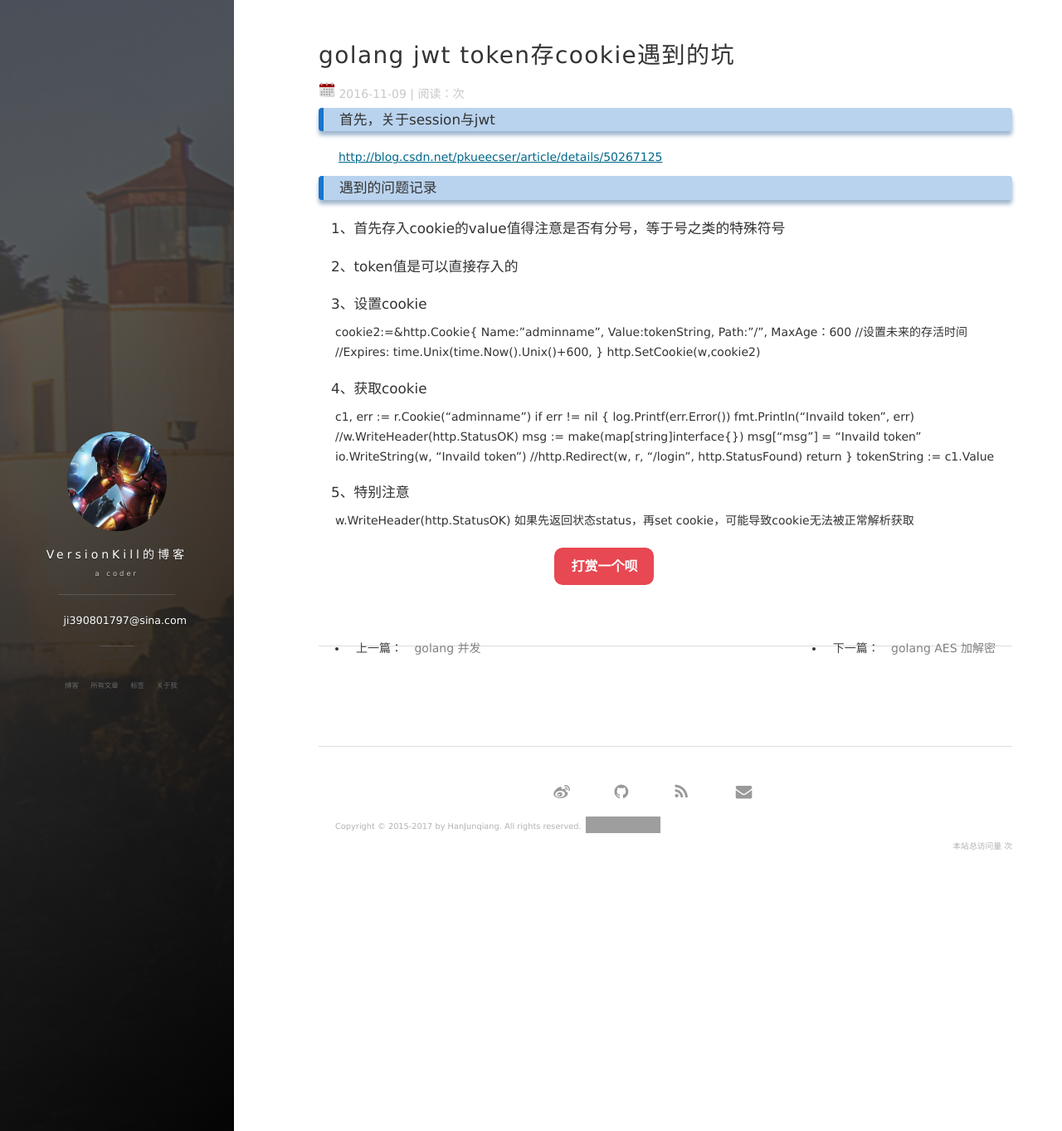
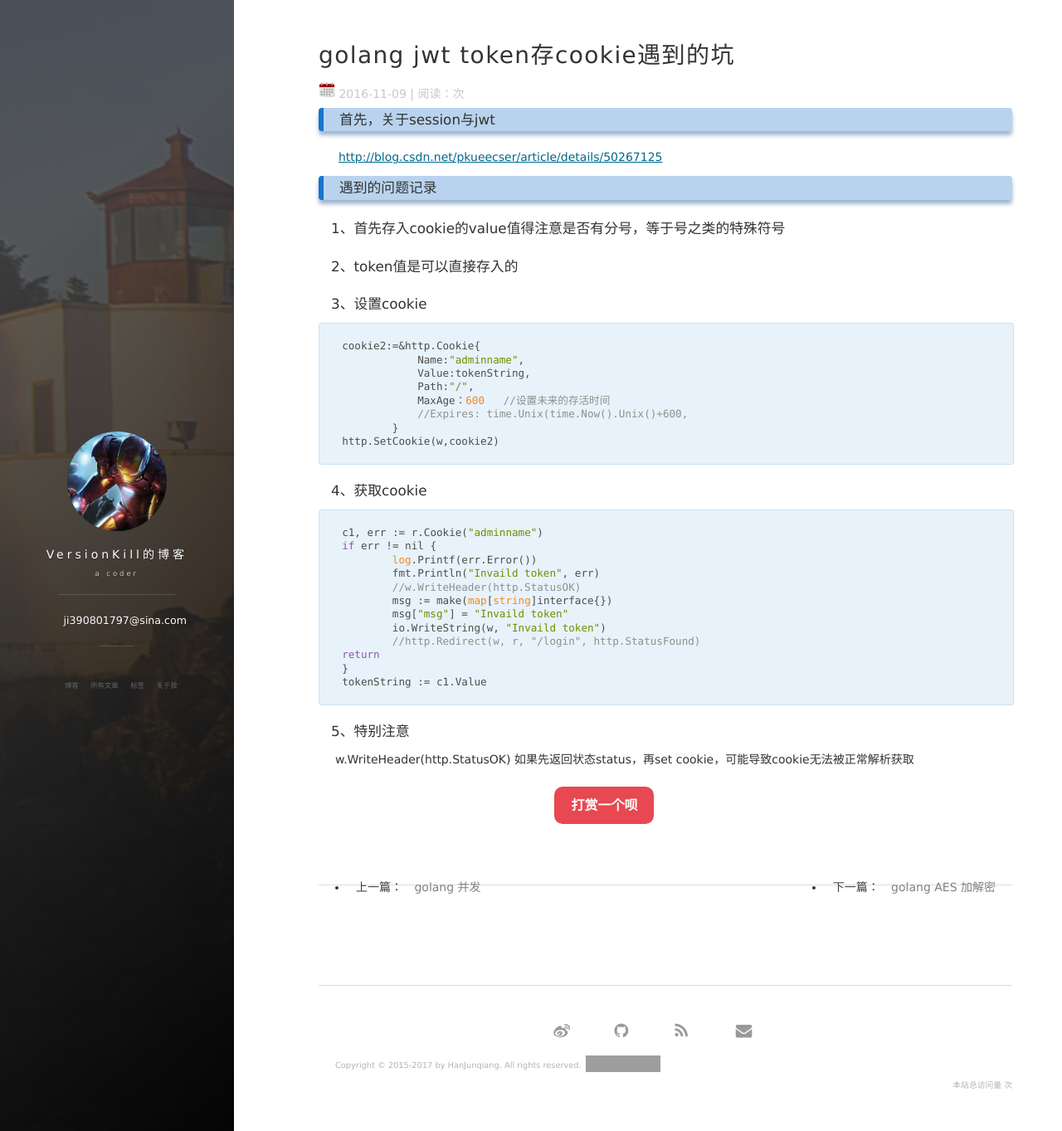
Before and after one commit to versionkill/versionkill.github.io, a Jekyll site: the page built from _posts/2016-11-09-go_jwt_usage.md, in a window 1280 px wide and 1363 px high. Shown: the whole window at 83% size. Built offline with Jekyll 4.4.1, drawn with Linux system fonts in a browser that asks for light colours; nearby versions of some CDN libraries; comment, search, counter and statistics services are not loaded; grey boxes are pictures that could not be loaded.

Commit message:
Update 2016-11-09-go_jwt_usage.md

````diff
--- a/_posts/2016-11-09-go_jwt_usage.md
+++ b/_posts/2016-11-09-go_jwt_usage.md
@@ -16,6 +16,8 @@ comments: true
 #### 2、token值是可以直接存入的
 
 #### 3、设置cookie
+
+```go
 cookie2:=&http.Cookie{
             Name:"adminname",
             Value:tokenString,
@@ -24,8 +26,11 @@ cookie2:=&http.Cookie{
             //Expires: time.Unix(time.Now().Unix()+600,
         }
 http.SetCookie(w,cookie2)
+```
 
 #### 4、获取cookie
+
+```go
 c1, err := r.Cookie("adminname")
 if err != nil {
 	log.Printf(err.Error())
@@ -38,6 +43,7 @@ if err != nil {
 return
 }
 tokenString := c1.Value
+```
 
 #### 5、特别注意
 w.WriteHeader(http.StatusOK)
````
